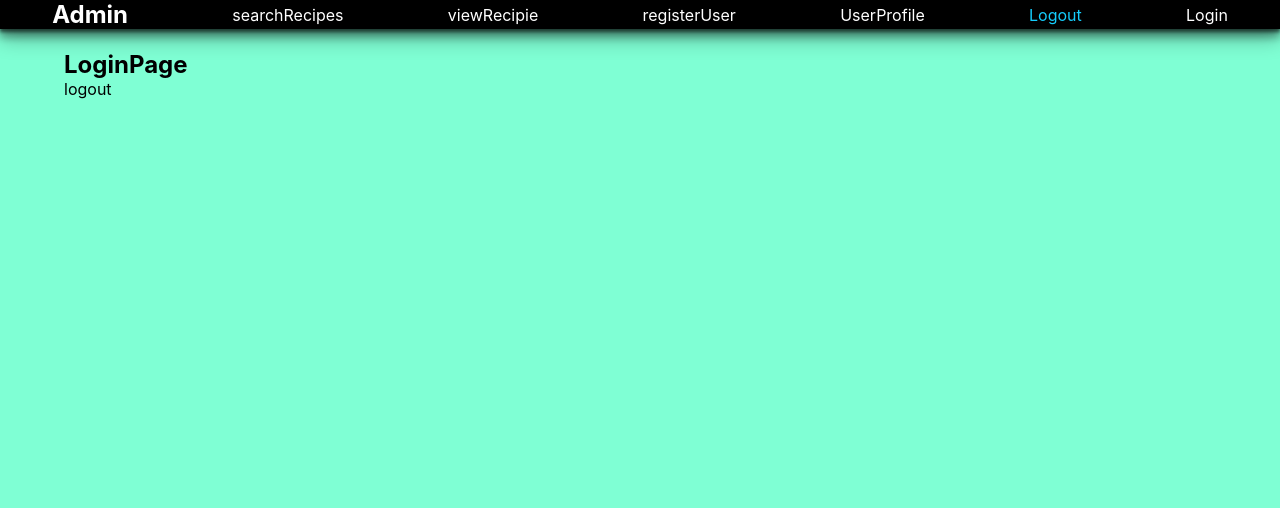
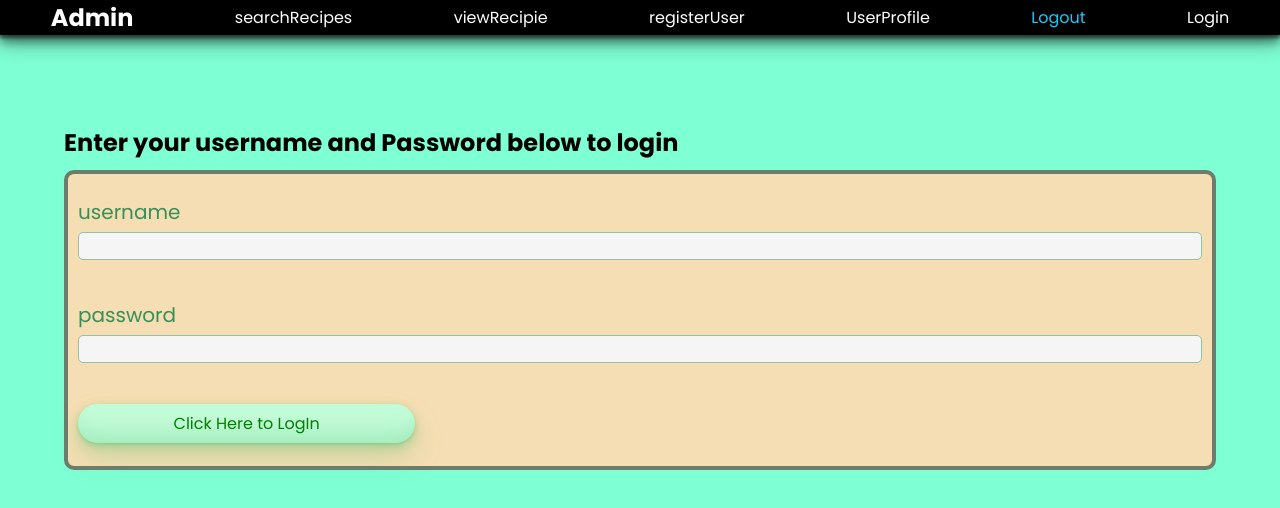
Before and after one commit to GeorgeMc1/FP-frontend, a React (Create React App) app: page /logout in a window 1280 px wide. Shown: the top 508 px of the page. Built offline with nearby package versions, Linux system fonts and the light colour scheme; the HTML template or start-up script is replaced by a standard one.

Commit message:
login page done

```diff
--- a/src/App.js
+++ b/src/App.js
@@ -1,78 +1,59 @@
-import './css/common.css';
+import "./css/common.css";
 import React from "react";
+import { useState } from "react";
 //import { useEffect, useState } from "react";
-import { BrowserRouter, Routes, Route } from "react-router-dom"
-import Homepage from "./views/HomePage"
-import LoginPage from "./views/LoginPage"
-import PageNotFound from './views/PageNotFound';
-import RecipeInfoPage from './views/RecipeInfoPage';
-import RecipeSearchPage from './views/RecipeSearchPage';
+import { BrowserRouter, Routes, Route } from "react-router-dom";
+import Homepage from "./views/HomePage";
+import LoginPage from "./views/LoginPage";
+import PageNotFound from "./views/PageNotFound";
+import RecipeInfoPage from "./views/RecipeInfoPage";
+import RecipeSearchPage from "./views/RecipeSearchPage";
 import RegisterPage from "./views/RegisterPage";
-import UserProfilePage from "./views/UserProfilePage"
-import Navbar from "./components/Navbar"
+import UserProfilePage from "./views/UserProfilePage";
+import Navbar from "./components/Navbar";
 
 function App() {
+	const [jwt, setJWT] = useState();
+	const [loggedInUser, setLoggedInUser] = useState();
+
 	return (
+		<BrowserRouter>
+			<Navbar />
+			<br />
+			<br />
+			<br />
+			{jwt ? <p>{jwt}</p> : null}
+			{loggedInUser ? <p>{loggedInUser.username}</p> : null}
+			<Routes>
+				<Route path="/" element={<Homepage />} />
 
-
-
-    <BrowserRouter >
-    <Navbar />
-    <Routes>
-      <Route
-        path="/"
-        element={
-          <Homepage />
-        }
-      />
-
-      <Route
-        path="/searchRecipes"
-        element={
-          <RecipeSearchPage />
-        }
-      />
-      <Route
-        path="/viewRecipie"
-        element={
-          <RecipeInfoPage />
-        }
-      />
-      <Route
-        path="/registerUser"
-        element={
-          <RegisterPage />
-        }
-      />
-      <Route
-        path="/UserProfile"
-        element={
-          <UserProfilePage />
-        }
-      />
+				<Route path="/searchRecipes" element={<RecipeSearchPage />} />
+				<Route path="/viewRecipie" element={<RecipeInfoPage />} />
+				<Route path="/registerUser" element={<RegisterPage />} />
+				<Route path="/UserProfile" element={<UserProfilePage />} />
 				<Route
 					path="/login"
 					element={
-          <LoginPage action="login" />
+						<LoginPage
+							setJWT={setJWT}
+							setter={setLoggedInUser}
+							action="login"
+						/>
 					}
 				/>
 				<Route
 					path="/logout"
 					element={
-          <LoginPage action="logout" />
+						<LoginPage
+							setJWT={setJWT}
+							setter={setLoggedInUser}
+							action="logout"
+						/>
 					}
 				/>
-      <Route
-        path="*"
-        element={
-        <PageNotFound />
-        }
-      />
+				<Route path="*" element={<PageNotFound />} />
 			</Routes>
-
 		</BrowserRouter>
-
-
 	);
 }
 
--- a/src/css/common.css
+++ b/src/css/common.css
@@ -22,22 +22,28 @@ dd {
 	margin: 0;
 }
 
-#recipe-search, #registerPageForm {
+#loginPageForm,
+#recipe-search,
+#registerPageForm {
 	background-color: wheat;
-  width:100%;
-  display:flex;
+	width: 100%;
+	display: flex;
 	flex-direction: column;
-  padding:5px 10px;
-  border:1px solid black;
-  border-radius:10px;
-  margin-top:10px ;
+	padding: 5px 10px;
+	border: 1px solid black;
+	border-radius: 10px;
+	margin-top: 10px;
 }
 
-#registerPageForm input,#registerPageForm select,
-#recipe-search input,#recipe-search select {
-  flex:0 0 80%;
-  padding:3px;
-  margin:5px 0px;
-  border-radius:5px;
+#loginPageForm input,
+#loginPageForm select,
+#registerPageForm input,
+#registerPageForm select,
+#recipe-search input,
+#recipe-search select {
+	flex: 0 0 80%;
+	padding: 3px;
+	margin: 5px 0px;
+	border-radius: 5px;
 	background-color: whitesmoke;
 }
--- /dev/null
+++ b/src/css/logInPage.css
@@ -0,0 +1,51 @@
+@import url("https://fonts.googleapis.com/css2?family=Poppins:ital,wght@0,100;0,200;0,300;0,400;0,500;0,600;0,700;0,800;0,900;1,100;1,200;1,300;1,400;1,500;1,600;1,700;1,800;1,900&display=swap");
+
+* {
+	font-family: Poppins, sans-serif;
+}
+.login-btn {
+	background-color: #c2fbd7;
+	border-radius: 100px;
+	padding: 7px 20px;
+	width: 30%;
+	text-align: center;
+	text-decoration: none;
+	transition: all 250ms;
+	border: 0;
+	font-size: 16px;
+	user-select: none;
+	-webkit-user-select: none;
+	touch-action: manipulation;
+	border-radius: 100px;
+	box-shadow: rgba(44, 187, 99, 0.2) 0 -25px 18px -14px inset,
+		rgba(44, 187, 99, 0.15) 0 1px 2px, rgba(44, 187, 99, 0.15) 0 2px 4px,
+		rgba(44, 187, 99, 0.15) 0 4px 8px, rgba(44, 187, 99, 0.15) 0 8px 16px,
+		rgba(44, 187, 99, 0.15) 0 16px 32px;
+	color: green;
+	cursor: pointer;
+}
+
+.login-btn:hover {
+	box-shadow: rgba(44, 187, 99, 0.35) 0 -25px 18px -14px inset,
+		rgba(44, 187, 99, 0.25) 0 1px 2px, rgba(44, 187, 99, 0.25) 0 2px 4px,
+		rgba(44, 187, 99, 0.25) 0 4px 8px, rgba(44, 187, 99, 0.25) 0 8px 16px,
+		rgba(44, 187, 99, 0.25) 0 16px 32px;
+	transform: scale(1.05) rotate(-1deg);
+}
+
+#loginPageForm {
+	min-height: 300px;
+	justify-content: space-around;
+	border: 4px solid #6d7c6c;
+}
+
+#loginPageForm label {
+	display: flex;
+	flex-direction: column;
+	color: #388f58;
+	font-size: 1.25rem;
+}
+
+#loginPageForm label input {
+	border: 1px solid #90c3a3;
+}
--- a/src/utils/index.js
+++ b/src/utils/index.js
@@ -1,99 +1,138 @@
-
-import {writeCookie} from "../common"
+import { writeCookie } from "../common";
 export const getRecipiesFromApi = async (url) => {
 	try {
 		console.debug("starting getRecipiesFromApi \nurl paramater = ", url);
 		let response = await fetch(url);
-        console.debug(response)
+		console.debug(response);
 		const data = await response.json();
-        console.debug("returning data = ", data)
+		console.debug("returning data = ", data);
 		return data;
 	} catch (e) {
-        console.error("Error getRecipiesFromApi(url)", url)
+		console.error("Error getRecipiesFromApi(url)", url);
 	}
-}
-
+};
 
 //copied code
 
 //obj passed in preformated to match required api createuser
 export const createUser = async (obj) => {
 	try {
-        const response = await fetch(`${process.env.REACT_APP_REST_API_URL}/createuser`, {
+		const response = await fetch(
+			`${process.env.REACT_APP_REST_API_URL}/createuser`,
+			{
 				method: "POST",
 				headers: { "Content-Type": "application/json" },
 				body: JSON.stringify(obj)
-        });
+			}
+		);
 		return await response.json();
 	} catch (error) {
-        console.log(error)
+		console.log(error);
 	}
-}
+};
 
 //obj passed in preformated to match required api updateuser
 export const updateUser = async (obj) => {
 	try {
-        console.log("update called",obj)
-        const response = await fetch(`${process.env.REACT_APP_REST_API_URL}/updateUser`, {
+		console.log("update called", obj);
+		const response = await fetch(
+			`${process.env.REACT_APP_REST_API_URL}/updateUser`,
+			{
 				method: "PATCH",
 				headers: { "Content-Type": "application/json" },
 				body: JSON.stringify(obj)
-        });
+			}
+		);
 		return await response.json();
 	} catch (error) {
-        console.log(error)
+		console.log(error);
 	}
-}
+};
 
 //obj passed in preformated to match required api deleteuser
 export const deleteUser = async (obj) => {
 	try {
-        const response = await fetch(`${process.env.REACT_APP_REST_API_URL}/deleteUser`, {
+		const response = await fetch(
+			`${process.env.REACT_APP_REST_API_URL}/deleteUser`,
+			{
 				method: "DELETE",
 				headers: { "Content-Type": "application/json" },
 				body: JSON.stringify(obj)
-        });
+			}
+		);
 		return await response.json();
 	} catch (error) {
-        console.log(error)
+		console.log(error);
 	}
-}
-
+};
 
 export const authCheck = async (jwtToken) => {
-    console.log("authCheck",jwtToken)
+	console.log("authCheck", jwtToken);
 	try {
-        const response = await fetch(`${process.env.REACT_APP_REST_API_URL}/authCheck`, {
+		const response = await fetch(
+			`${process.env.REACT_APP_REST_API_URL}/authCheck`,
+			{
 				method: "GET",
 				headers: {
 					"Content-Type": "application/json",
 					"Authorization": `Bearer ${jwtToken}`
 				}
-        })
+			}
+		);
 		const data = await response.json();
-        console.log("data",data);
-        return data.username
+		console.log("data", data);
+		return data.username;
 	} catch (error) {
 		console.log(error);
 	}
-}
+};
 
-export const loginUser = async (obj, setter,setJWT) => {
+export const loginUser = async (obj, setJWT, setter) => {
 	try {
-        console.log(obj)
-        const response = await fetch(`${process.env.REACT_APP_REST_API_URL}/loginuser`, {
+		console.log(obj);
+		console.log(process.env.REACT_APP_REST_API_URL);
+		const response = await fetch(
+			`${process.env.REACT_APP_REST_API_URL}/loginuser`,
+			{
 				method: "POST",
 				headers: {
 					"Content-Type": "application/json"
 				},
 				body: JSON.stringify(obj)
+			}
+		);
+		const data = await response.json();
+		console.log("tokendata", data);
+		setJWT(data.token);
+		const callResponse = await readUser(data.token, data.username);
+		console.log("the callResponse found is:", callResponse);
+		if (callResponse.users.length === 1) {
+			setter(callResponse.users[0]);
+			writeCookie("jwt_token", data.token, 7);
+		}
+	} catch (error) {
+		console.log(error);
+	}
+};
+
+export const readUser = async (token, user) => {
+	try {
+		const response = await fetch(
+			`${process.env.REACT_APP_REST_API_URL}/readUser`,
+			{
+				headers: {
+					"Content-Type": "application/json",
+					"Authorization": `Bearer ${token}`
+				},
+				method: "POST",
+				body: JSON.stringify({
+					"username": user
 				})
-        const data = await response.json()
-        console.log("tokendata",data)
-        setJWT(data.token)
-        setter(data.username)
-        writeCookie("jwt_token", data.token, 7)
+			}
+		);
+		const data = await response.json();
+		return data;
 	} catch (error) {
-        console.log(error)
+		console.log(error);
 	}
-}
+};
--- a/src/views/LoginPage.jsx
+++ b/src/views/LoginPage.jsx
@@ -1,12 +1,49 @@
 
 import { PageContainer } from "../css/common-styles"
-const LoginPage = ({action}) => {
+import {loginUser} from "../utils";
+import { useState } from "react";
+import "../css/logInPage.css";
 
+const LoginPage = ({setJWT, action, setter}) => {
+    const [obj, setObj] = useState({});
+
+    const submitHandler = async (event) =>{
+        event.preventDefault();
+        console.log(obj);
+        await loginUser(obj, setJWT, setter);
+    }
 
     return (
         <PageContainer id="loginPage">
-            <h2>LoginPage</h2>
-            {action}
+            <h2>Enter your username and Password below to login</h2>
+            {/* {action} */}
+            <form id="loginPageForm" onSubmit={submitHandler}>
+
+                    <label>
+                        <span>username</span>
+                        <input
+                        onChange={(event) => {
+                            setObj(obj => (
+                                {
+                                    ...obj,
+                                    "username": event.target.value
+                                }
+                                ))
+                            }} type="text" required />
+                    </label>
+                    <label>
+                        <span>password</span>
+                        <input onChange={(event) => {
+                        setObj(obj => (
+                            {
+                                ...obj,
+                                "password": event.target.value
+                            }
+                        ))
+                    }} type="password" required />
+                    </label>
+                    <button className="login-btn" type="submit" >Click Here to LogIn</button>
+                </form>
 
         </PageContainer>
     );
```
Lines whose indentation alone changed are shown as unchanged.
